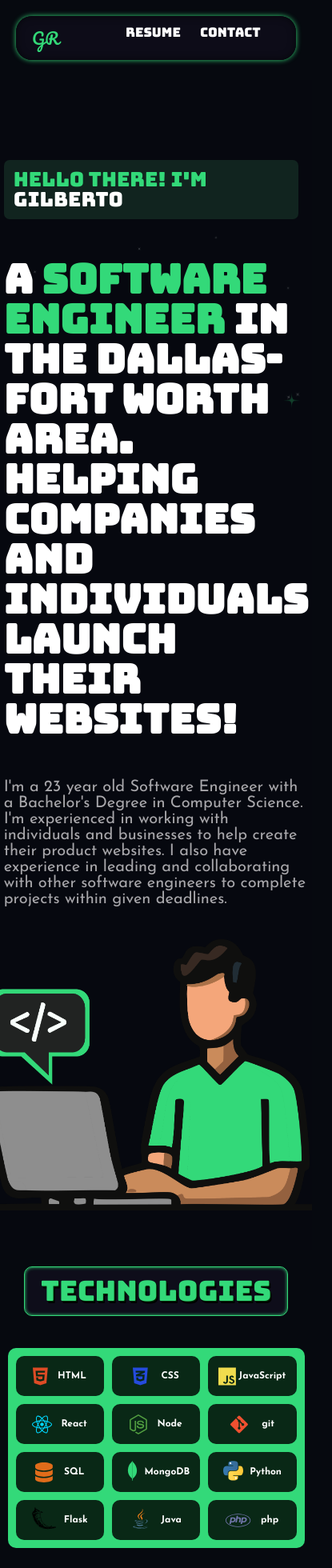
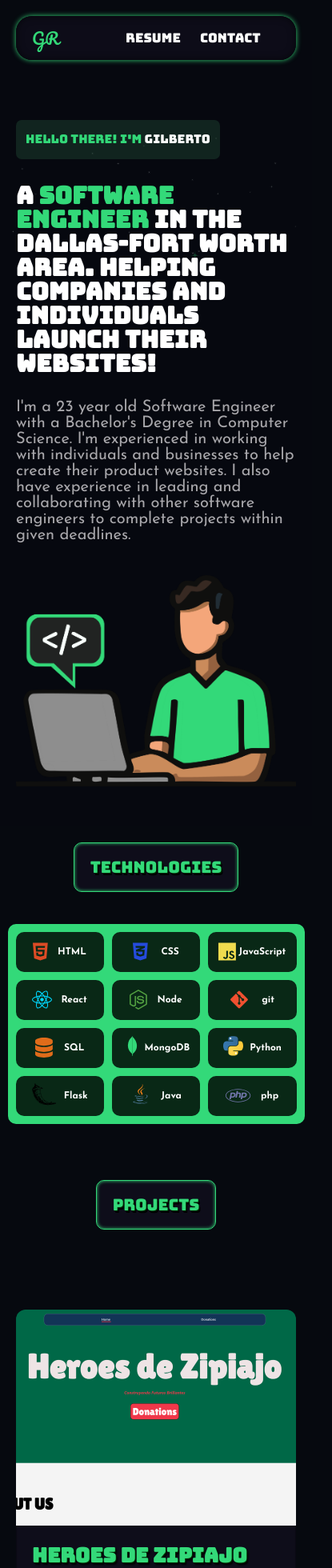
Before and after one commit to GilbertoRod/portfolioWebsite, a React (Create React App) app: page / in a window 390 px wide. Shown: the top 1960 px of the page at 80% size, 415 px wide, since content can reach past the window. Built offline with nearby package versions, Linux system fonts and the light colour scheme; a web font is replaced by a local one.

Commit message:
animations

```diff
--- a/package.json
+++ b/package.json
@@ -11,6 +11,7 @@
     "@testing-library/jest-dom": "^5.17.0",
     "@testing-library/react": "^13.4.0",
     "@testing-library/user-event": "^13.5.0",
+    "aos": "^2.3.4",
     "react": "^18.3.1",
     "react-dom": "^18.3.1",
     "react-scripts": "5.0.1",
--- a/src/App.js
+++ b/src/App.js
@@ -1,10 +1,15 @@
+import { useEffect } from "react";
 import Hero from "./components/Hero";
 import Navbar from "./components/Navbar";
 import Projects from "./components/Projects";
 import Technologies from "./components/Technologies";
+import AOS from 'aos';
+import 'aos/dist/aos.css'; // Import AOS styles
+function App() {
 
-
-function App() {
+  useEffect(() => {
+    AOS.init({ duration: 1500, once: true, });
+  }, [])
   return (
     <div className="App">
       <Navbar/>
--- a/src/components/Card.js
+++ b/src/components/Card.js
@@ -2,7 +2,7 @@ import React from 'react'
 
 function Card({name,description,picture}) {
     return (
-      <div className='card'>
+      <div className='card'  data-aos='flip-left' data-aos-duration='500'>
         <img src={require(`../assets/${picture}`)} alt='Card' className="picture"/>
         <div className='card-details'>
           <h1 className='card-name'>{name}</h1>
--- a/src/components/Hero.js
+++ b/src/components/Hero.js
@@ -4,8 +4,8 @@ function Hero() {
     return (
         <div className='hero-background-stars'>
             <div className='hero-container'>
-                <div className='intro'>
-                    <div className='greeting'>
+                <div className='intro' data-aos='fade-right' data-aos-duration='1500'>
+                    <div className='greeting' >
                         Hello There! I'm <span style={{color:"white"}}>Gilberto</span>
                     </div>
                     <div className='hero-title'>
@@ -17,7 +17,7 @@ function Hero() {
                     </div>
 
                 </div>
-                <img src={require('../assets/Avatar.png')} alt='Avatar Pic' className='hero-img'/>
+                <img src={require('../assets/Avatar.png')} alt='Avatar Pic' className='hero-img' data-aos='fade-left' data-aos-duration='1500'/>
             </div>
         </div>
     )
--- a/src/components/Navbar.js
+++ b/src/components/Navbar.js
@@ -4,15 +4,15 @@ import'./styles/Navbar.css'
 function Navbar() {
     return (
       <div className='nav-container'>
-        <div className='navbar'>
+        <div className='navbar' data-aos='zoom-in-right' data-aos-duration='800' >
         <p>GR</p>
         <ul>
-          <a href='https://drive.google.com/file/d/1nahaf3Nlh-BVS0Wz7I9zVJ5NOMHHKWso/view?usp=sharing' target='_blank'>
+          <a href='https://drive.google.com/file/d/1nahaf3Nlh-BVS0Wz7I9zVJ5NOMHHKWso/view?usp=sharing' target='_blank'  rel='noreferrer'>
             <li>
               Resume
             </li>
           </a>
-          <a href="mailto:betovenr17@gmail.com" target="_blank">
+          <a href="mailto:betovenr17@gmail.com" target="_blank"  rel='noreferrer'>
             <li>
               Contact
             </li>
--- a/src/components/Projects.js
+++ b/src/components/Projects.js
@@ -5,7 +5,7 @@ function Projects() {
 
     return (
       <div className='projects-container'>
-      <div className='section-title'>
+      <div className='section-title'  data-aos='zoom-in' data-aos-offset='50'>
         <p>PROJECTS</p>
       </div>
       <div className='cards-wrapper' >
--- a/src/components/Technologies.js
+++ b/src/components/Technologies.js
@@ -53,11 +53,11 @@ function NameAndLogo({name,icon,color}){
 function Technologies() {
     return (
       <div className='tech-container'>
-        <div className='section-title'>
+        <div className='section-title' data-aos='zoom-in'>
           <p>TECHNOLOGIES</p>
         </div>
 
-        <div className='tech-logos'>
+        <div className='tech-logos' data-aos='wiggle'  >
           <NameAndLogo icon={faHtml5} name="HTML" color='#dd4b25'/>
           <NameAndLogo icon={faCss3Alt} name="CSS" color='#254bdd'/>
           <NameAndLogo icon={faJs} name="JavaScript" color='#f0dc4e'/>
--- a/src/components/styles/Hero.css
+++ b/src/components/styles/Hero.css
@@ -57,6 +57,9 @@
     font-weight: bold;
     line-height:  50px;
 }
+
+
+
 .hero-title span{
     color:var(--primary);
 }
@@ -83,3 +86,25 @@
         padding-right: 20px;
     }
   }
+  @media screen and (max-width:480px) {
+    .hero-img{
+        width: 100%;
+    }
+  }
+  @media screen and (max-width:400px) {
+    .hero-img{
+        width: 100%;
+    }
+    .greeting{
+        font-size: 15px;
+
+    }
+    .hero-title{
+        font-size: 30px;
+        line-height:  30px;
+    }
+    /* located in index.css */
+    .section-title{
+        font-size: 20px;;
+    }
+  }
--- a/src/components/styles/Navbar.css
+++ b/src/components/styles/Navbar.css
@@ -28,7 +28,10 @@
   background-color: #0e0d1a;
 }
 
-
+.navbar a{
+  display: flex;
+  align-items: center;
+}
 
 .navbar p{
   font-family: Pacifico;
--- a/src/components/styles/Projects.css
+++ b/src/components/styles/Projects.css
@@ -14,21 +14,6 @@
 display: grid;
 justify-content: center;
 grid-template-columns: 1fr 1fr 1fr;
-
-}
-@media screen and (max-width:1340px) {
-  .cards-wrapper{
-    grid-template-columns: 1fr 1fr;
-  }
-}
-
-@media screen and (max-width:898px) {
-  .cards-wrapper{
-    grid-template-columns: 1fr;
-  }
-  .projects-container{
-    margin: 0px;
-  }
 
 }
 
@@ -59,15 +44,14 @@ grid-template-columns: 1fr 1fr 1fr;
   border-top-left-radius: 12px;
   margin: 0px;
   height: 300px;
-  transition: transform .15s;
 
-  z-index: 0;
+
 
 }
 
 .card-details{
   padding: 20px;
-  padding-top: 0px;
+
 }
 
 
@@ -87,3 +71,37 @@ grid-template-columns: 1fr 1fr 1fr;
   font-size: 16px;
   line-height: 20px;
 }
+
+
+
+@media screen and (max-width:1340px) {
+  .cards-wrapper{
+    grid-template-columns: 1fr 1fr;
+  }
+}
+
+@media screen and (max-width:898px) {
+  .cards-wrapper{
+    grid-template-columns: 1fr;
+  }
+  .projects-container{
+    margin: 0px;
+  }
+  .card{
+     max-width: 590px;
+  }
+  .card .picture{
+    width: 100%;
+
+    height: 400px;
+
+  }
+
+}
+@media screen and (max-width:490px){
+  .card .picture{
+
+    height: 270px;
+
+  }
+}
--- a/src/components/styles/Technologies.css
+++ b/src/components/styles/Technologies.css
@@ -16,6 +16,43 @@
   max-width: 700px;
 
 }
+
+
+/* Custom Animation using AOS functionality*/
+@keyframes wiggle {
+  0%{
+    transform: rotate(0deg);
+  }
+  25%{
+    transform: rotate(-10deg);
+
+  }
+  50%{
+    transform: rotate(5deg);
+
+  }
+  75%{
+    transform: rotate(-5deg);
+
+  }
+  100%{
+    transform: rotate(0deg);
+  }
+}
+
+[data-aos="wiggle"] {
+  opacity: 0;
+
+  transition-property:opacity, width;
+  &.aos-animate {
+    opacity: 1;
+    animation: wiggle 2s;
+  }
+}
+
+
+
+
 @media screen and (max-width:765px) {
 .tech-logos{
   grid-template-columns: 1fr 1fr 1fr;
--- a/src/index.css
+++ b/src/index.css
@@ -12,7 +12,7 @@ body {
   -moz-osx-font-smoothing: grayscale;
   background-color: #06090f;
   padding-bottom: 150px;
-  padding-top: 100px;
+  padding-top: 50px;
   overflow-x: hidden;
 
 
```
Also changed, not shown: 1 other file (tests, documents, lock files or other folders).
